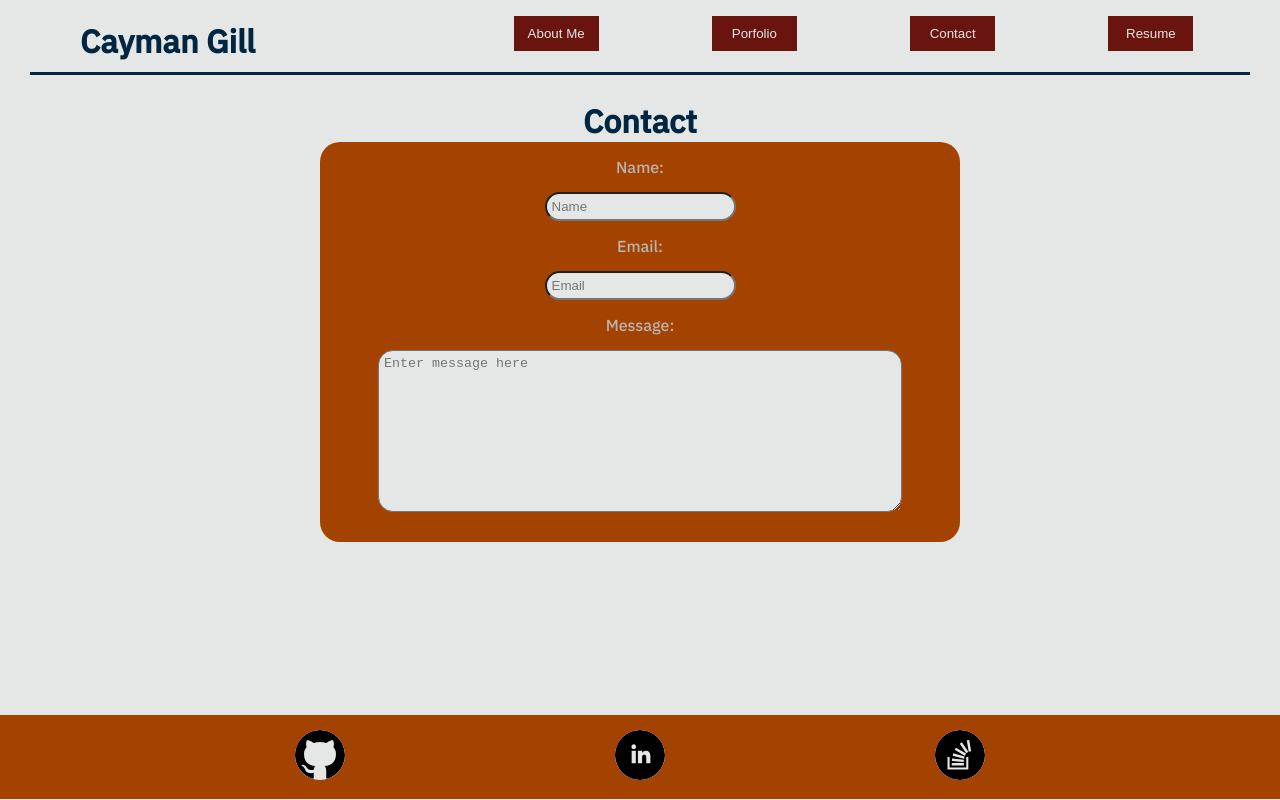
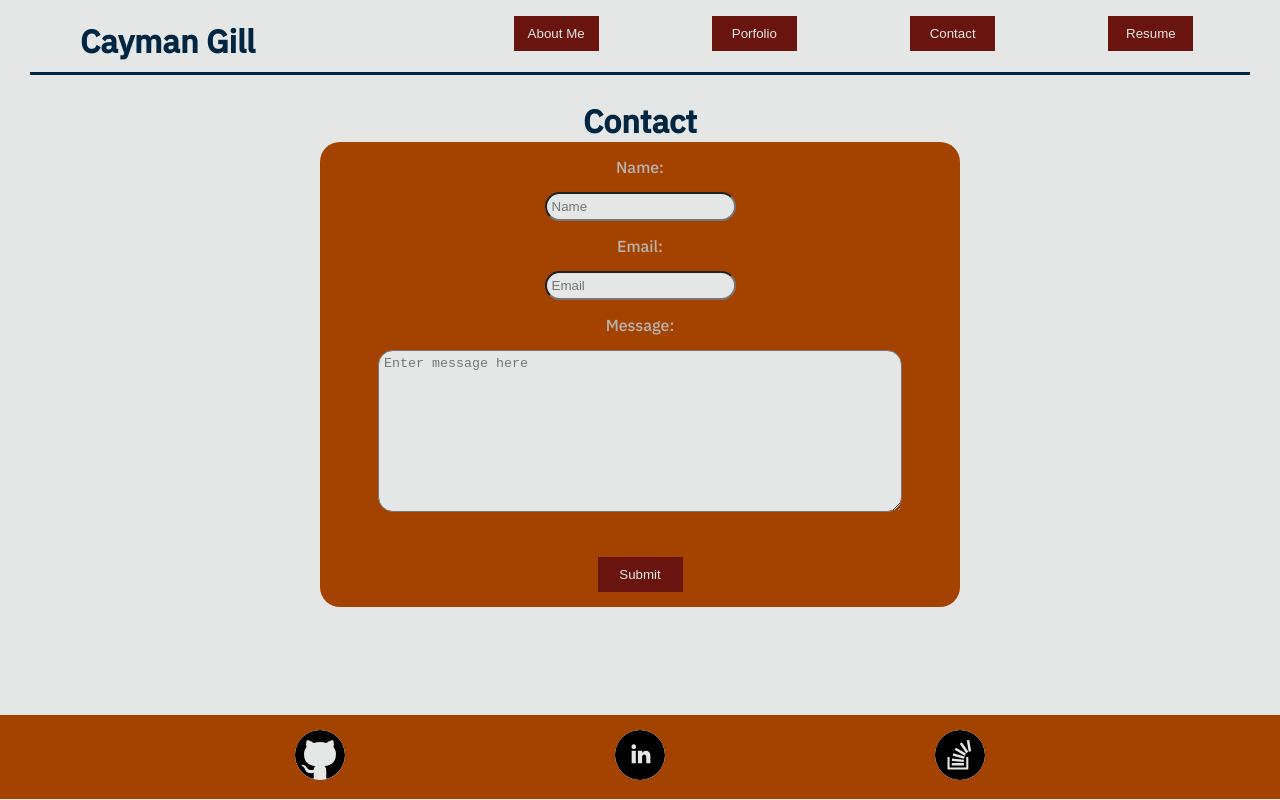
Before and after one commit to MaziveVelocity/React-Portfolio, a React (Create React App) app: page / in a window 1280 px wide. Both pictures are taken after a click on the button "Contact". Built offline with nearby package versions, Linux system fonts and the light colour scheme.

Commit message:
updated build

```diff
--- a/src/App.css
+++ b/src/App.css
@@ -131,6 +131,10 @@ nav {
     background-color: var(--third-color);
 }
 
+.Contact form button {
+    margin: 15px;
+}
+
 .Contact form .form-content {
     color: var(--secondary-background);
     background-color: var(--third-color);
--- a/src/componets/Footer.js
+++ b/src/componets/Footer.js
@@ -1,3 +1,5 @@
+import React from "react";
+
 function Footer() {
     return (
         <div className="Footer">
--- a/src/componets/Project.js
+++ b/src/componets/Project.js
@@ -18,7 +18,7 @@ function Project(props) {
             <div className='About-me project'>
                 <h1>About Me</h1>
                 <div id='profile'>
-                    <img src='/assets/images/headShot.jpg' />
+                    <img src='/assets/images/headShot.jpg' alt='Portfolio image of Cayman Gill'/>
                     <h2>Full Stack developer</h2>
                 </div>
 
@@ -69,6 +69,8 @@ function Project(props) {
                         Message:
                     </label>
                     <textarea  id='message' type='text' name='message' placeholder='Enter message here' rows='10' required></textarea>
+
+                    <button>Submit</button>
                 </form>
             </div>
         )
```
